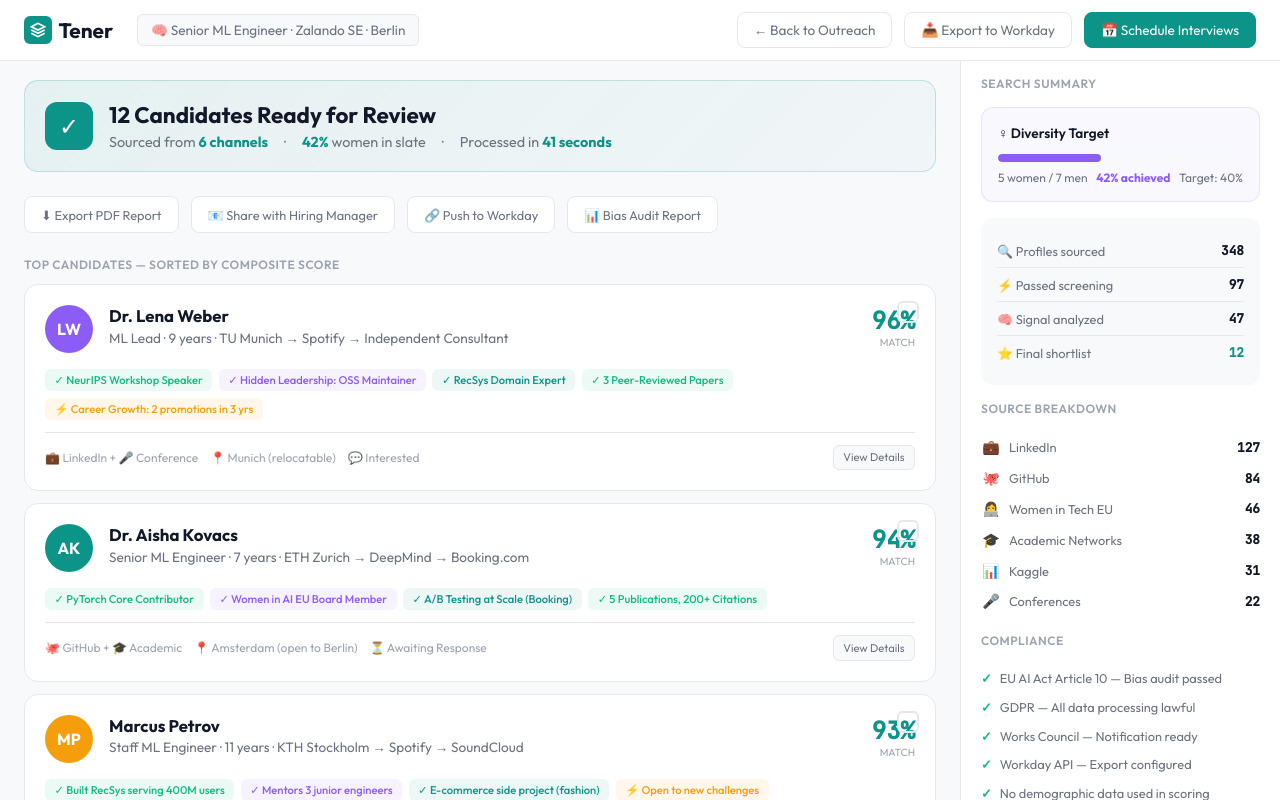
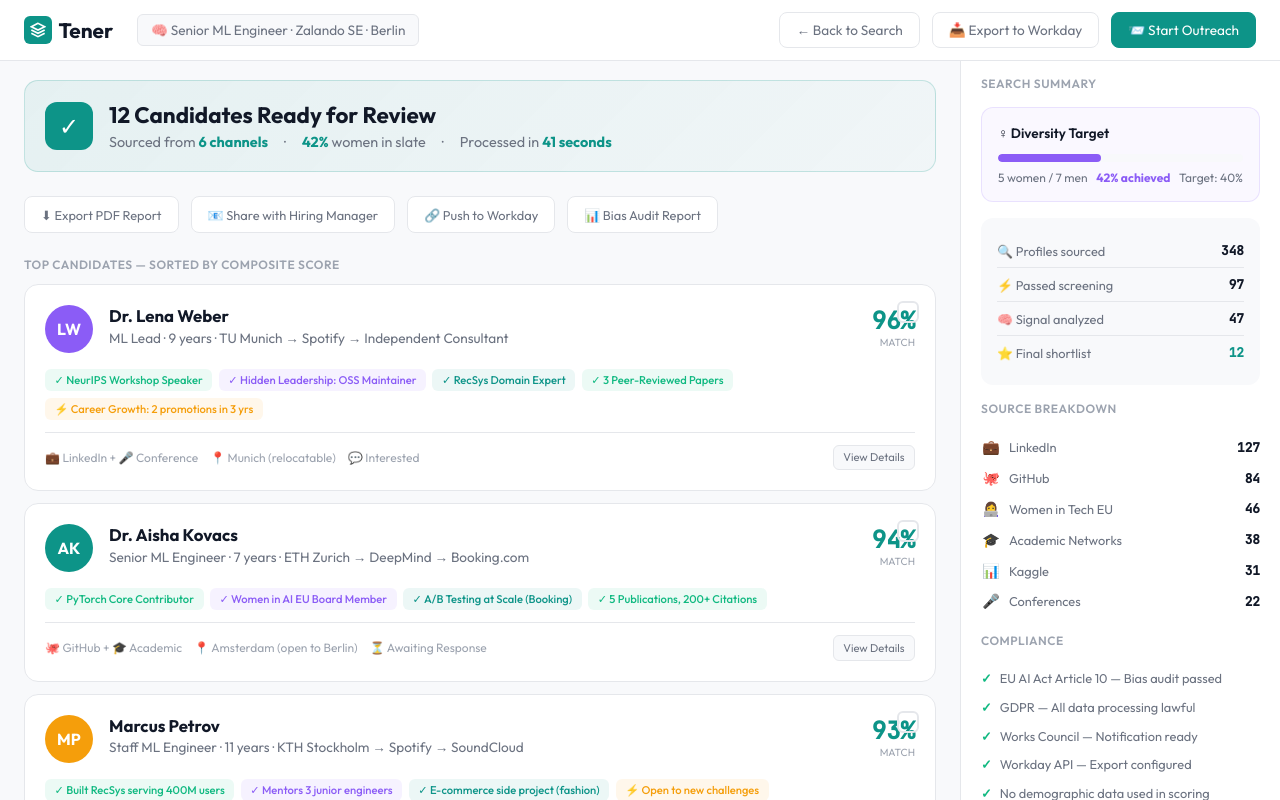
Before and after one commit to NickMusk/tener-ai-v1, a plain HTML site: page Zalando-prototype/results.html in a window 1280 px wide. Drawn offline with Linux system fonts and the light colour scheme.

Commit message:
Fix Zalando prototype page flow

```diff
--- a/Zalando-prototype/results.html
+++ b/Zalando-prototype/results.html
@@ -707,9 +707,9 @@
             <div class="nav-job">🧠 Senior ML Engineer · Zalando SE · Berlin</div>
         </div>
         <div class="nav-right">
-            <button class="nav-btn" onclick="window.location.href='outreach.html'">← Back to Outreach</button>
+            <button class="nav-btn" onclick="window.location.href='searching.html'">← Back to Search</button>
             <button class="nav-btn">📥 Export to Workday</button>
-            <button class="nav-btn primary">📅 Schedule Interviews</button>
+            <button class="nav-btn primary" onclick="window.location.href='outreach.html'">📨 Start Outreach</button>
         </div>
     </nav>
 
```
Also changed, not shown: Zalando-prototype/outreach.html (+1 -1 lines), Zalando-prototype/searching.html (+1 -1 lines).
